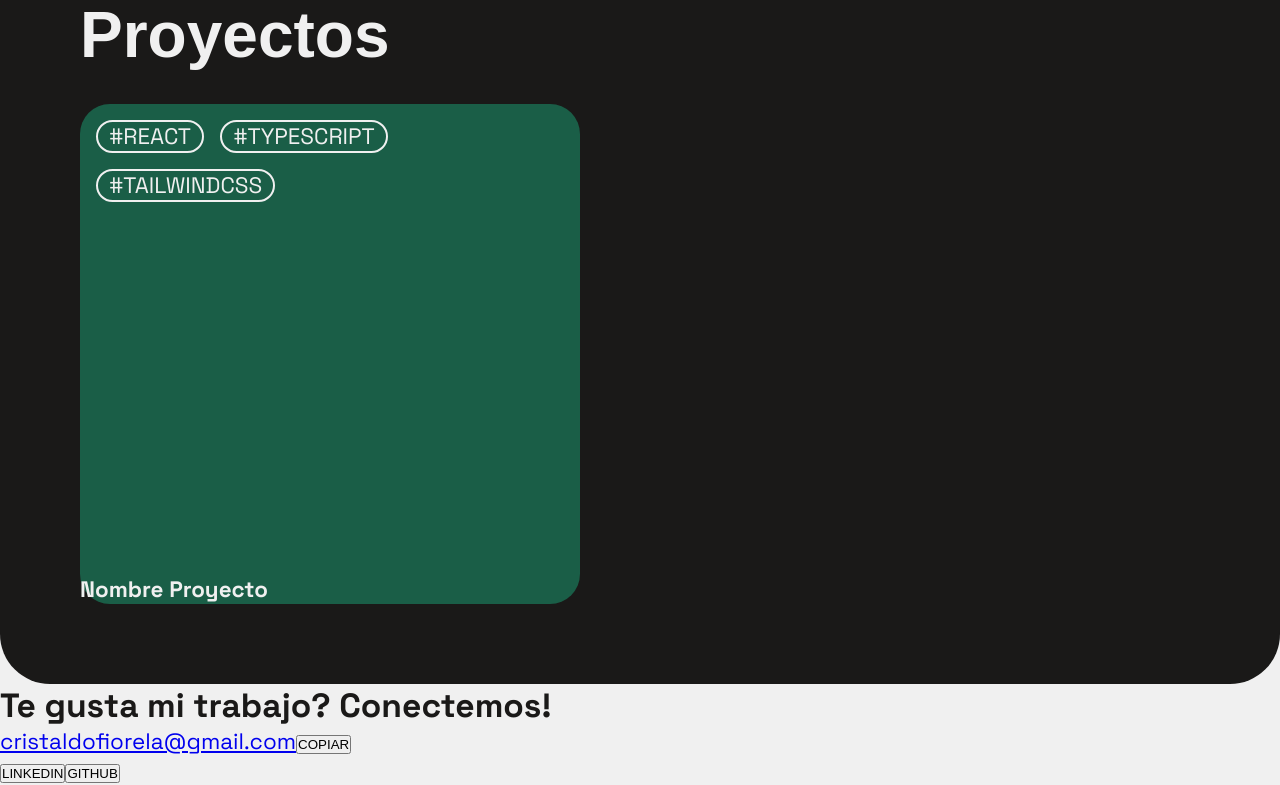
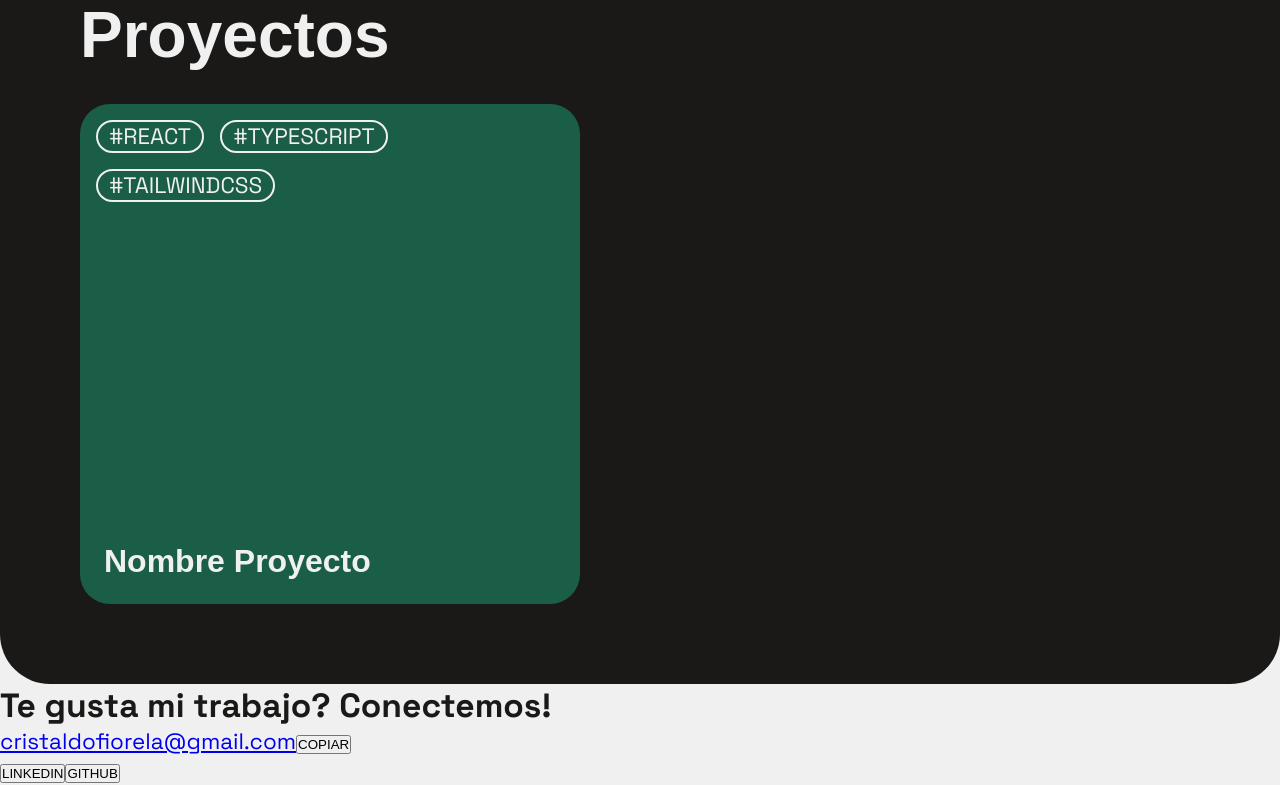
Before and after one commit to Cristaldo-Fiorela/portfolio2024, a React (Vite) app: page / in a window 1280 px wide. Shown: the part 2502-3287 px from the top of the page. Built offline with nearby package versions, Linux system fonts and the light colour scheme; a web font is replaced by a local one.

Commit message:
estilos de nombre proyecto

```diff
--- a/src/index.css
+++ b/src/index.css
@@ -274,6 +274,13 @@ section#projects div.project-container div.tech-tags p {
   padding-right: .7rem;
 }
 
+section#projects div.project-container h4 {
+  font-family: var(--font-heading);
+  font-size: 2rem;
+  overflow-wrap: break-word;
+  padding: 1.5rem;
+  width: 100%;
+}
 /* FOOTER */
 
 /* ANIMACION */
```
